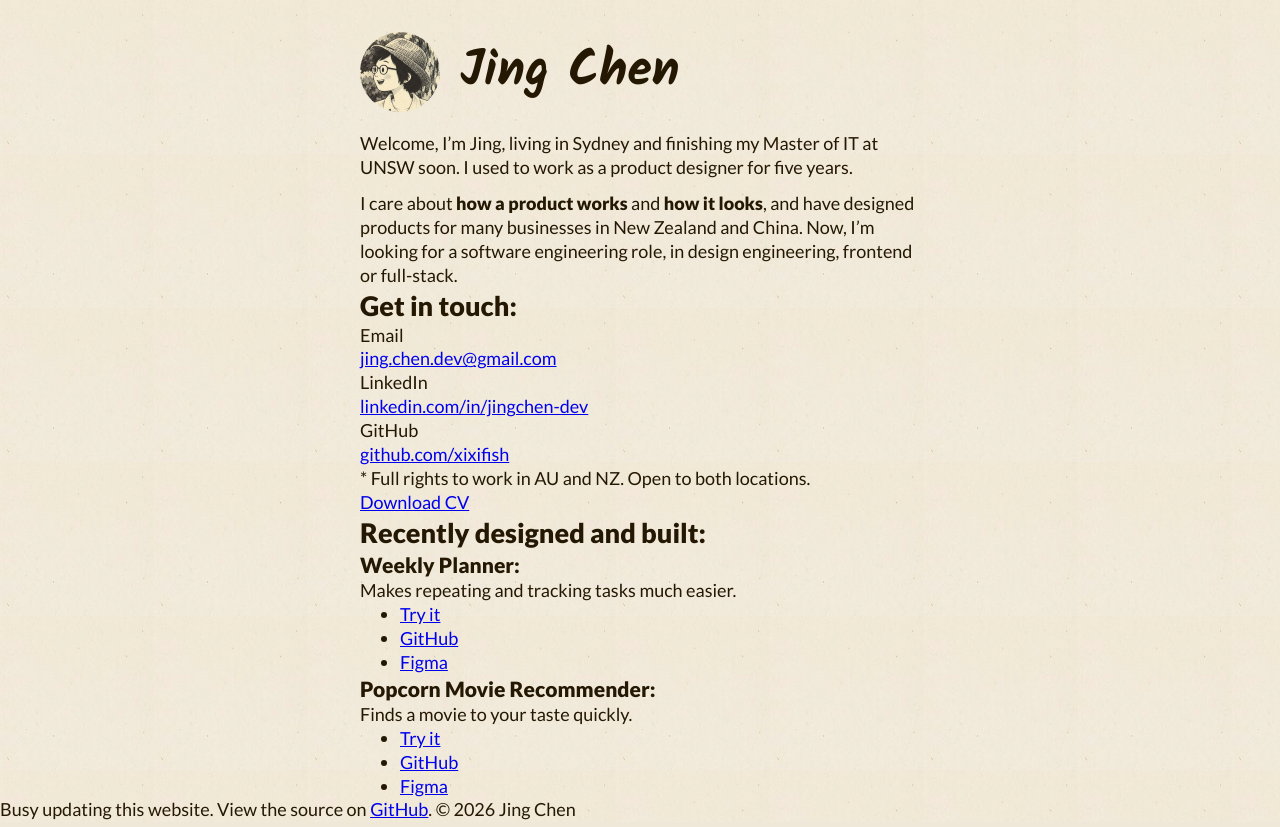
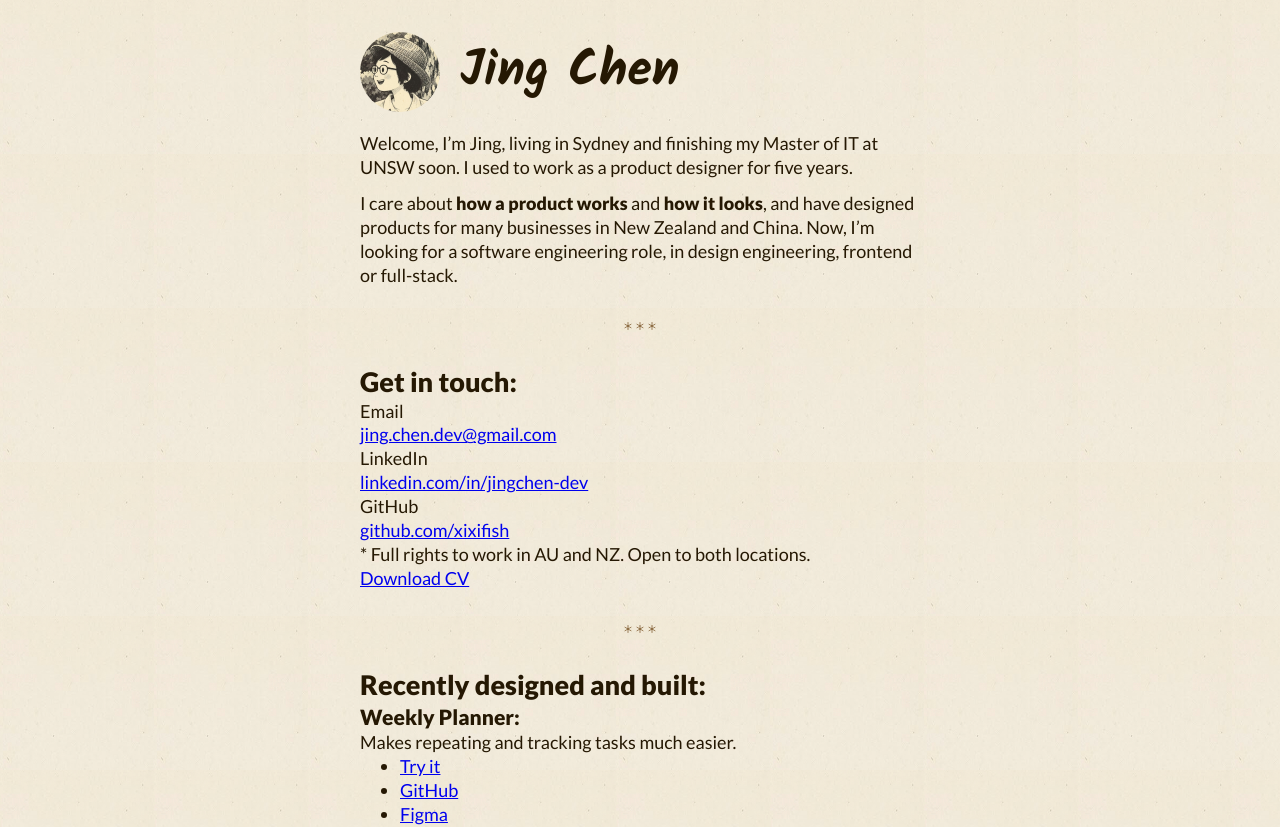
Before and after one commit to xixifish/personal-website, a Next.js app: page / in a window 1280 px wide. Shown: the top 827 px of the page. Built offline with nearby package versions, Linux system fonts and the light colour scheme.

Commit message:
Add Divider component

```diff
--- a/app/page.tsx
+++ b/app/page.tsx
@@ -1,5 +1,6 @@
 import styles from "./page.module.css";
 import Image from "next/image";
+import { Divider } from "@/components/Divider";
 
 export default function Home() {
   return (
@@ -27,6 +28,7 @@ export default function Home() {
             engineering role, in design engineering, frontend or full-stack.
           </p>
         </div>
+        <Divider />
         <section className={styles.contact}>
           <h2>Get in touch:</h2>
           <dl>
@@ -52,6 +54,7 @@ export default function Home() {
           <p>* Full rights to work in AU and NZ. Open to both locations.</p>
           <a href="#">Download CV</a>
         </section>
+        <Divider />
         <section>
           <h2>Recently designed and built:</h2>
           <article>
--- /dev/null
+++ b/components/Divider.module.css
@@ -0,0 +1,6 @@
+.divider {
+  display: flex;
+  justify-content: center;
+  color: var(--color-brown);
+  margin-block: var(--space-8);
+}
--- /dev/null
+++ b/components/Divider.tsx
@@ -0,0 +1,30 @@
+import styles from "./Divider.module.css";
+
+function Sparkle() {
+  return (
+    <svg
+      width="12"
+      height="12"
+      viewBox="0 0 12 12"
+      fill="none"
+      strokeWidth="0.6"
+      strokeLinecap="round"
+      strokeLinejoin="round"
+      stroke="currentColor"
+    >
+      <path d="M6 2.5V9.5" />
+      <path d="M9.03272 4.24799L2.97021 7.74799" />
+      <path d="M2.97021 4.25201L9.03272 7.75201" />
+    </svg>
+  );
+}
+
+export function Divider() {
+  return (
+    <div className={styles.divider} aria-hidden="true">
+      <Sparkle />
+      <Sparkle />
+      <Sparkle />
+    </div>
+  );
+}
```
